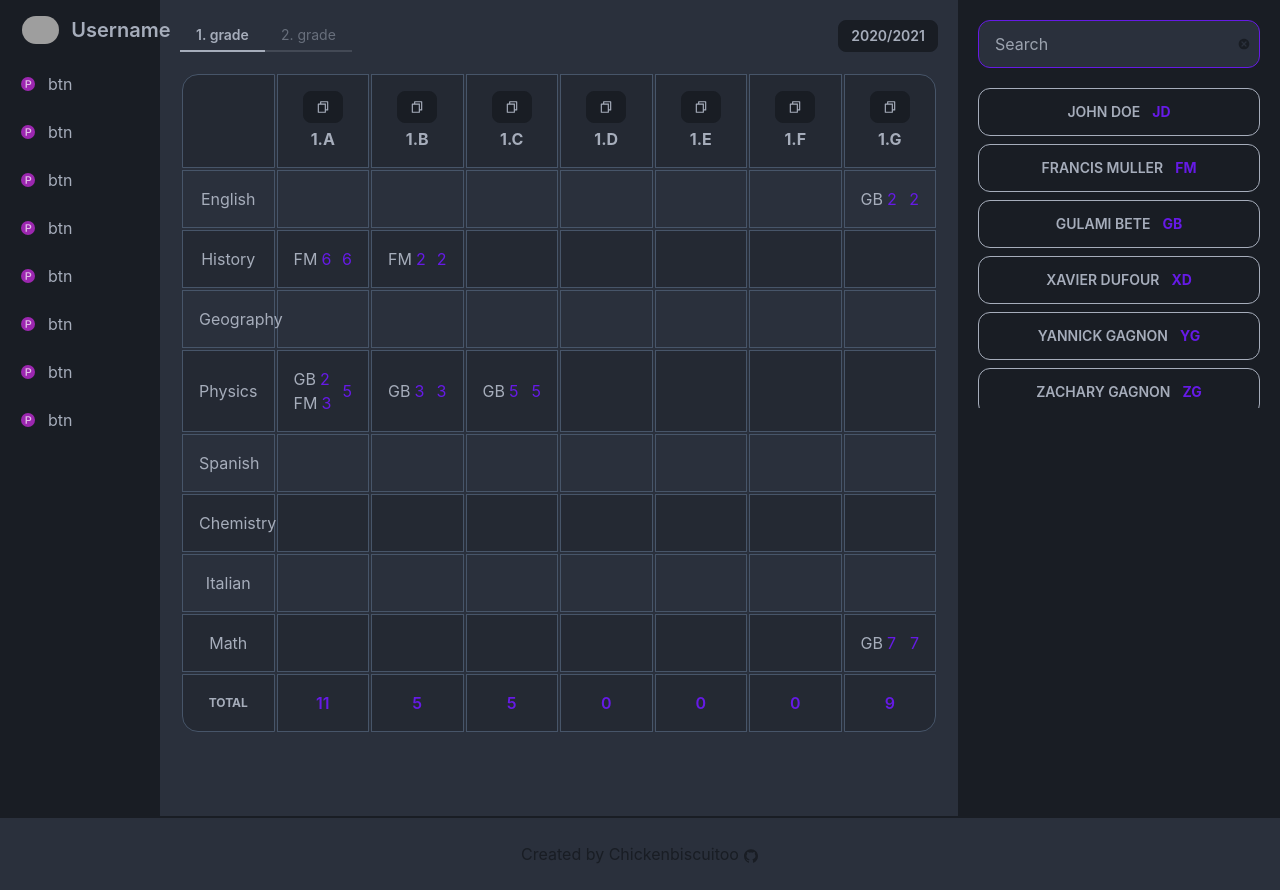
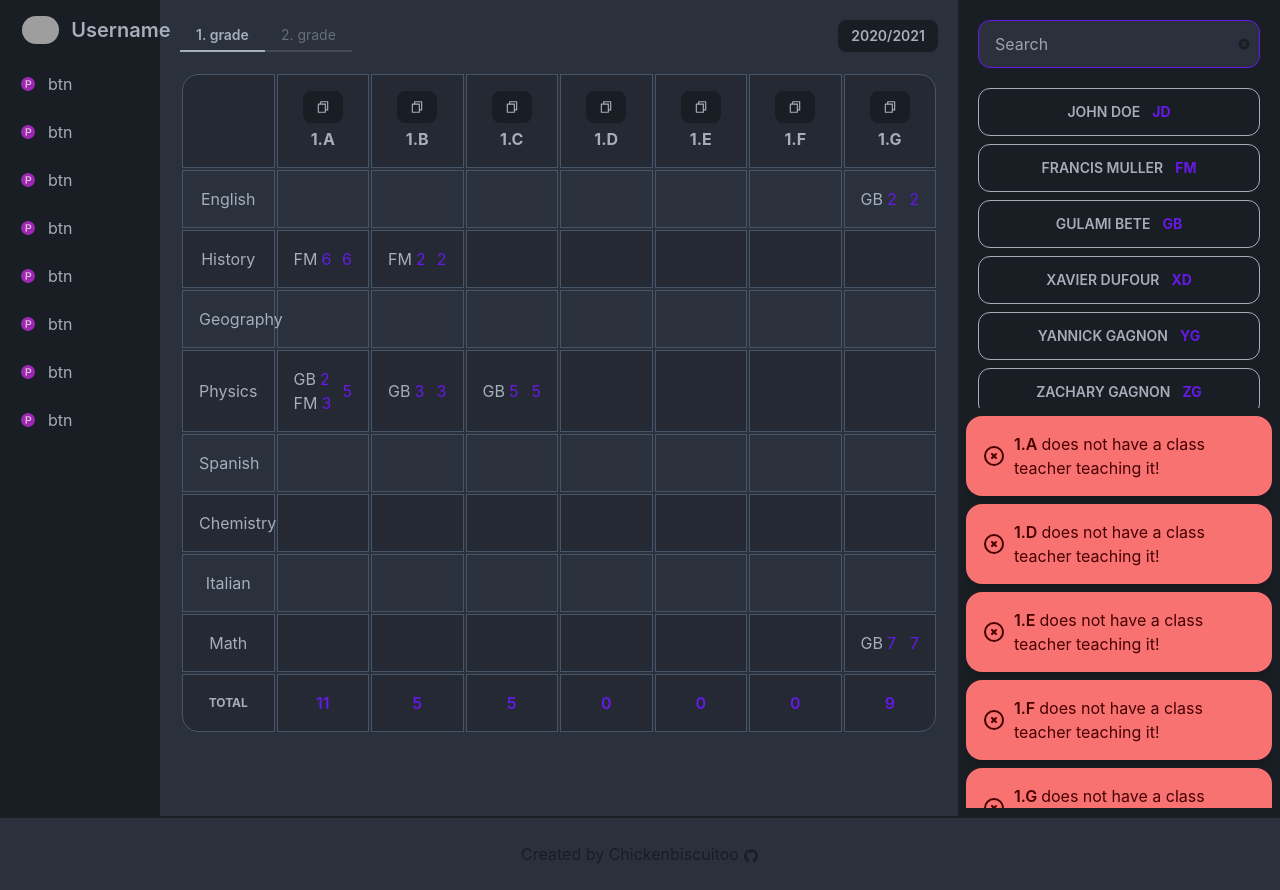
Before and after one commit to Chickenbiscuitoo/timetable-manager, a Next.js app: page / in a window 1280 px wide. Built offline with nearby package versions, Linux system fonts and the light colour scheme; grey boxes are pictures that could not be loaded.

Commit message:
class teacher teaching checking

```diff
--- a/components/BindingsChecking.tsx
+++ b/components/BindingsChecking.tsx
@@ -8,7 +8,8 @@ import { flatten } from '../utils/arraysFuncs'
 const BindingsChecking: NextPage = () => {
 	const [clicked, setClicked] = useState(false)
 
-	const { bindings, teachers, classes } = useTimetableStore()
+	const { bindings, teachers, classes, selectedGrade } =
+		useTimetableStore()
 
 	// returns an array of teachers and count of lessons they teach
 	const teachersTotalLessons = () => {
@@ -43,20 +44,25 @@ const BindingsChecking: NextPage = () => {
 		return teachersLessons
 	}
 
-	console.log(teachersTotalLessons())
-
 	const warningsTeachersTotalLessons = () => {
 		const teacherMinLessons = 4
 		const teacherMaxLessons = 22
 
 		const teachersLessons = teachersTotalLessons()
 
-		return teachersLessons.map((entry) => {
+		return teachersLessons.map((entry, i) => {
 			const teacher = teachers.find((tch) => tch.id === entry.id)
+
+			if (!teacher) {
+				return
+			}
 
 			if (entry.lessons < teacherMinLessons) {
 				return (
-					<div className="alert alert-warning shadow-lg justify-center mt-2">
+					<div
+						key={teacher.id}
+						className="alert alert-warning shadow-lg justify-center mt-2"
+					>
 						<div>
 							<svg
 								xmlns="http://www.w3.org/2000/svg"
@@ -114,9 +120,69 @@ const BindingsChecking: NextPage = () => {
 		})
 	}
 
+	const classTeacherTeaching = classes
+		.filter((cl) => cl.grade === selectedGrade)
+		.map((cl) => {
+			const classTeachers = bindings
+				.filter((binding) => binding.cl.id === cl.id)
+				.map((binding) =>
+					binding.teachers.map((teacher) => teacher.id)
+				)
+
+			const classTeacherTeaching = flatten(classTeachers).includes(
+				cl.teacher_id
+			)
+
+			return {
+				id: cl.id,
+				teacherTeaching: classTeacherTeaching,
+			}
+		})
+
+	const warningsClassTeacherTeaching = () => {
+		return classTeacherTeaching.map((entry) => {
+			const cl = classes.find((cl) => cl.id === entry.id)
+
+			if (!entry.teacherTeaching) {
+				return (
+					<div
+						key={cl?.id}
+						className="alert alert-error shadow-lg justify-center mt-2"
+					>
+						<div>
+							<svg
+								xmlns="http://www.w3.org/2000/svg"
+								className="stroke-current flex-shrink-0 h-6 w-6"
+								fill="none"
+								viewBox="0 0 24 24"
+							>
+								<path
+									strokeLinecap="round"
+									strokeLinejoin="round"
+									strokeWidth="2"
+									d="M10 14l2-2m0 0l2-2m-2 2l-2-2m2 2l2 2m7-2a9 9 0 11-18 0 9 9 0 0118 0z"
+								/>
+							</svg>
+							<span>
+								<h5 className="inline font-semibold mr-1">
+									{cl?.name}
+								</h5>
+								<h5 className="inline">
+									does not have a class teacher teaching
+									it!
+								</h5>
+							</span>
+						</div>
+					</div>
+				)
+			}
+		})
+	}
+
 	return (
 		<div className="overflow-y-auto overflow-x-hidden">
 			{warningsTeachersTotalLessons()}
+			{warningsClassTeacherTeaching()}
 		</div>
 	)
 }
```
